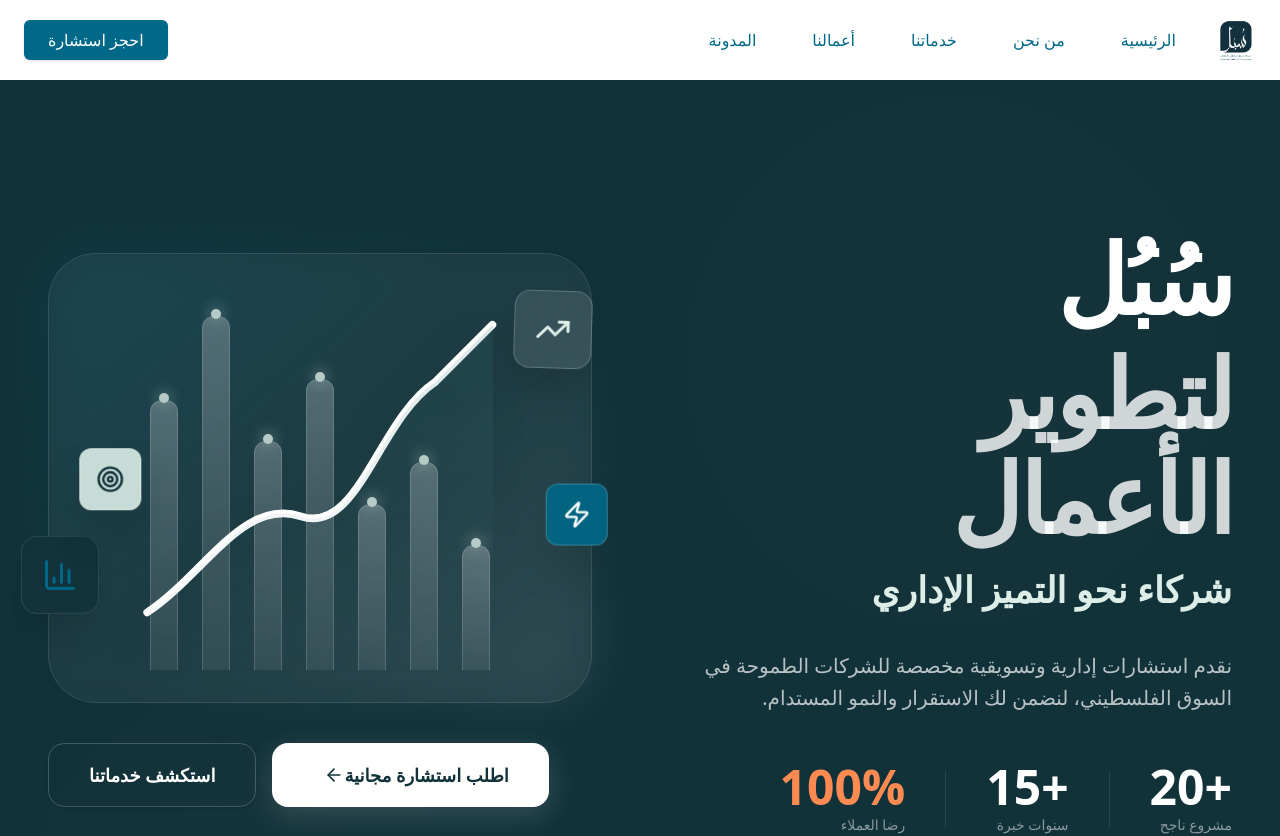
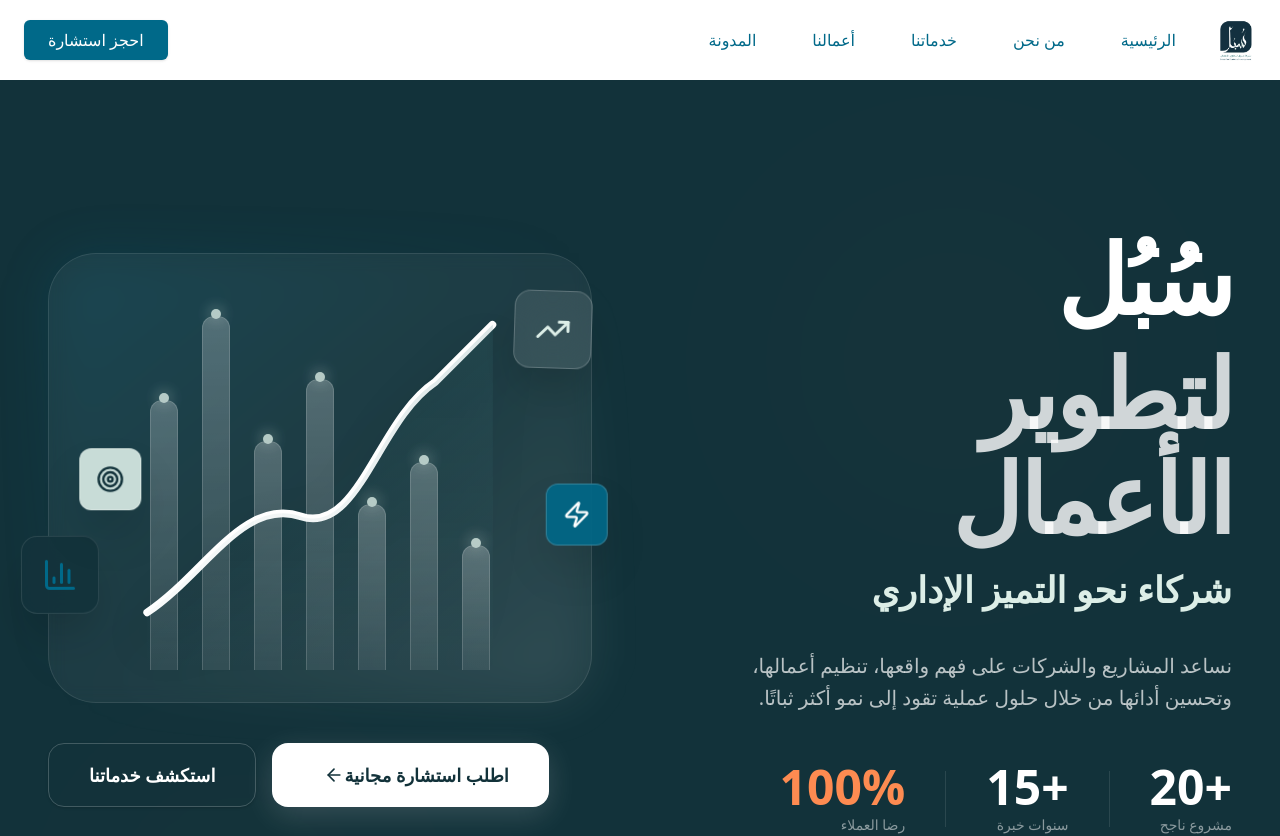
Before and after one commit to Abdelrahman-Abuhelal/Sobol-Website, a Next.js app: page / in a window 1280 px wide. Shown: the top 836 px of the page. Built offline with nearby package versions, Linux system fonts and the light colour scheme.

Commit message:
refactor(hero): update company description text

```diff
--- a/components/home/HeroSection.tsx
+++ b/components/home/HeroSection.tsx
@@ -67,7 +67,7 @@ export function HeroSection() {
                             transition={{ delay: 0.6, duration: 0.6 }}
                             className="text-lg md:text-xl text-white/70 leading-relaxed max-w-2xl"
                         >
-                            نقدم استشارات إدارية وتسويقية مخصصة للشركات الطموحة في السوق الفلسطيني، لنضمن لك الاستقرار والنمو المستدام.
+                            نساعد المشاريع والشركات على فهم واقعها، تنظيم أعمالها، وتحسين أدائها من خلال حلول عملية تقود إلى نمو أكثر ثباتًا.
                         </motion.p>
 
                         {/* Stats Counter - Enhanced */}
```
